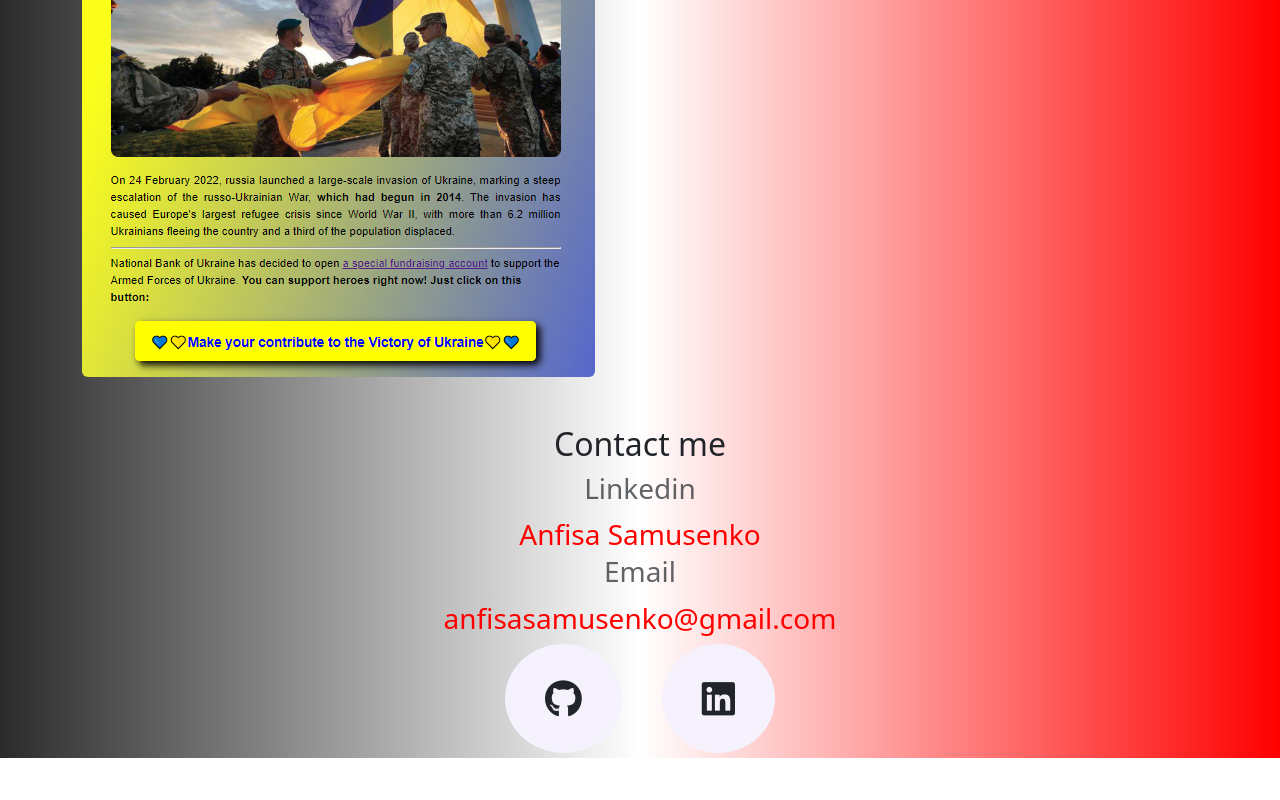
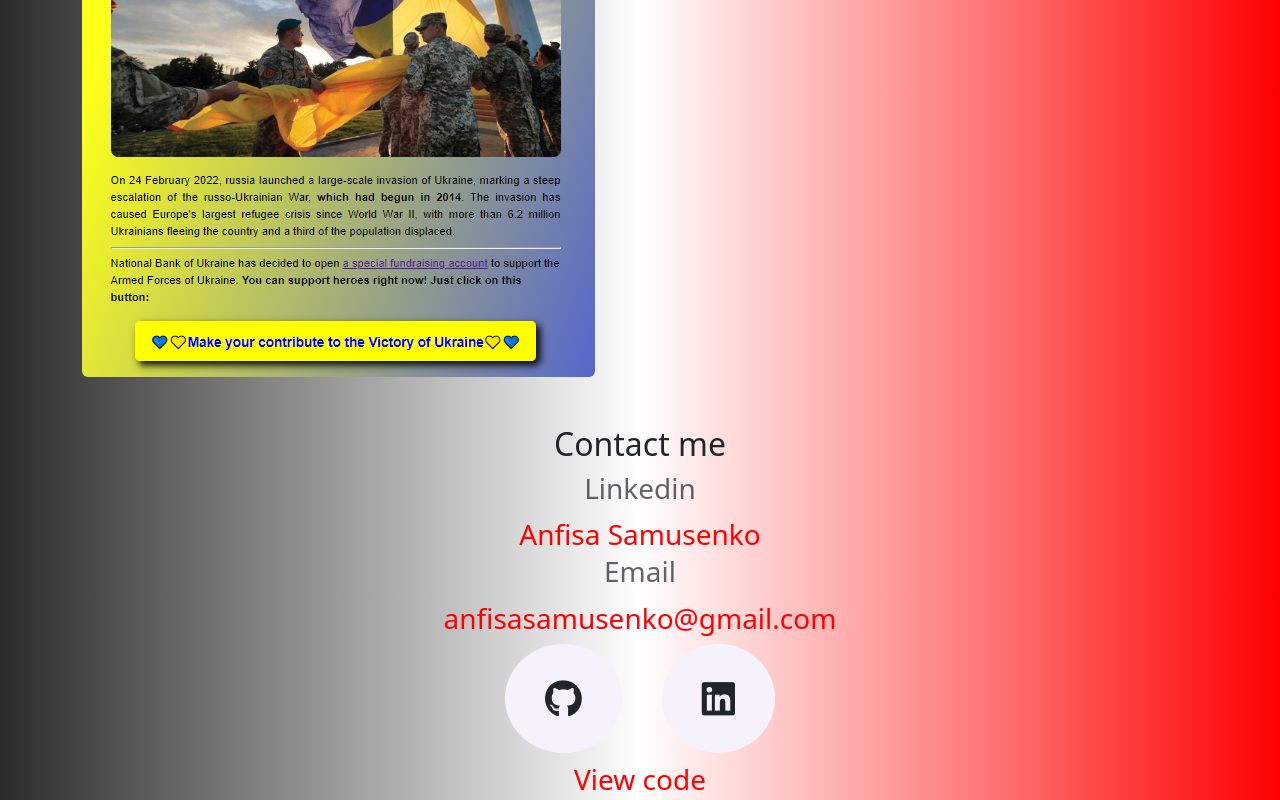
Before and after one commit to TetyaFi/HW-week3-resp, a plain HTML site: page index.html in a window 1280 px wide. Shown: the part 1181-1981 px from the top of the page. Before the commit the page ends 1939 px from the top, so only its background shows below. Drawn offline with nearby package versions, Linux system fonts and the light colour scheme.

Commit message:
git-link

```diff
--- a/index.html
+++ b/index.html
@@ -150,6 +150,8 @@
             <i class="fab fa-linkedin" aria-hidden="true"></i>
           </a>
         </div>
+        <a href="https://github.com/TetyaFi/HW-week3-resp" class="email-link">View code</a>
     </footer>
+
   </body>
 </html>
```
